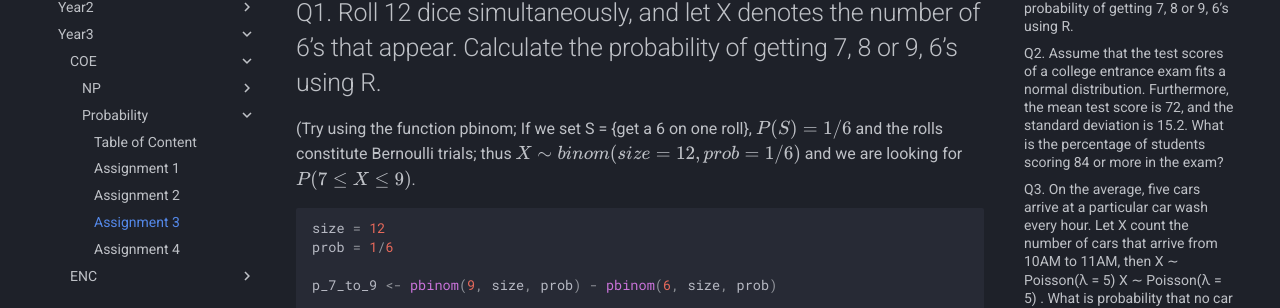
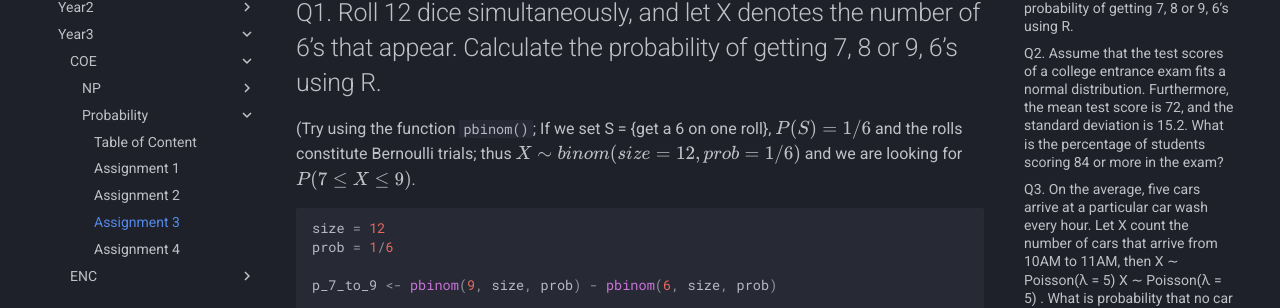
Before and after one commit to keys-i/eRepo, an MkDocs documentation site: the page built from wiki/Thapar/Year3/COE/Probability/Assignment3.md, in a window 1280 px wide and 900 px high. Shown: the part 185-493 px from the top of the window. Built offline with MkDocs 1.6.1 and Material for MkDocs 9.7.7, drawn with Linux system fonts in a browser that asks for light colours; formulas are drawn with MathJax 3.

Commit message:
Added more Probability Codes

````diff
--- a/wiki/Thapar/Year3/COE/Probability/Assignment3.md
+++ b/wiki/Thapar/Year3/COE/Probability/Assignment3.md
@@ -1,7 +1,7 @@
 # Assignment 3
 
 ## Q1. Roll 12 dice simultaneously, and let X denotes the number of 6’s that appear. Calculate the probability of getting 7, 8 or 9, 6’s using R.
-(Try using the function pbinom; If we set S = {get a 6 on one roll}, \( P(S) = 1/6 \) and the rolls constitute Bernoulli trials; thus \( X ∼ binom(size=12, prob=1/6) \) and we are looking for \( P(7 ≤ X ≤ 9) \).
+(Try using the function `pbinom()`; If we set S = {get a 6 on one roll}, \( P(S) = 1/6 \) and the rolls constitute Bernoulli trials; thus \( X ∼ binom(size=12, prob=1/6) \) and we are looking for \( P(7 ≤ X ≤ 9) \).
   ```R
   size = 12
   prob = 1/6
````
Also changed, not shown: wiki/Thapar/Year3/COE/Probability/Assignment4.md (+1 -1 lines).
